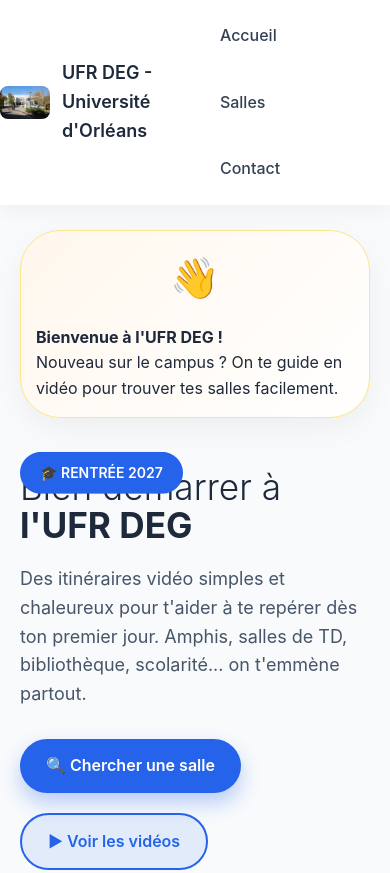
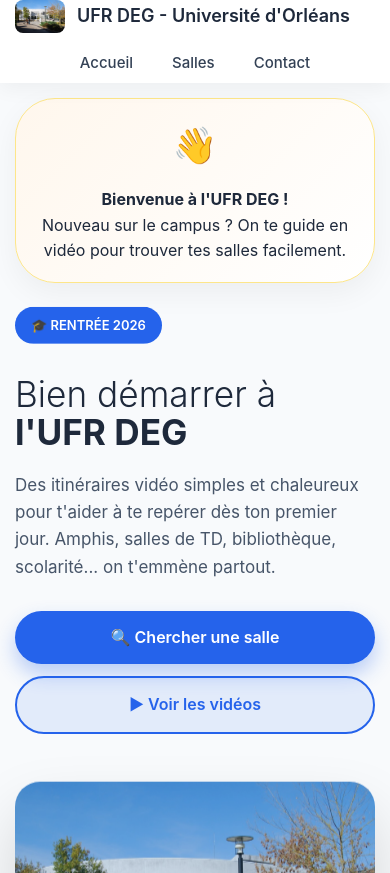
Before and after one commit to Aya2712/strategi, a plain HTML site: page index.html in a window 390 px wide. Shown: the top 873 px of the page. Drawn offline with Linux system fonts and the light colour scheme.

Commit message:
Update index.html

```diff
--- a/index.html
+++ b/index.html
@@ -2,7 +2,7 @@
 <html lang="fr">
 <head>
 <meta charset="UTF-8">
-<meta name="viewport" content="width=device-width, initial-scale=1.0">
+<meta name="viewport" content="width=device-width, initial-scale=1.0, maximum-scale=1.5, user-scalable=yes">
 <title>UFR DEG — Université d'Orléans</title>
 <style>
 /* ===== RESET ===== */
@@ -37,6 +37,8 @@ header{
   align-items:center;
   justify-content:space-between;
   padding:15px 0;
+  flex-wrap:wrap;
+  gap:10px;
 }
 
 .logo{
@@ -45,11 +47,13 @@ header{
   gap:12px;
   font-weight:600;
   font-size:18px;
+  min-width:fit-content;
 }
 
 .logo img{
   width:50px;
   border-radius:8px;
+  flex-shrink:0;
 }
 
 .nav-links{
@@ -111,10 +115,10 @@ header{
   font-size:14px;
   font-weight:600;
   margin-bottom:20px;
-  position:absolute;
-  top:-10px;
-  left:0;
+  position:static; /* Changé de absolute à static pour éviter chevauchement */
   animation:floatBadge 3s ease-in-out infinite;
+  width:fit-content;
+  margin-bottom:25px;
 }
 
 @keyframes floatBadge{
@@ -126,6 +130,7 @@ header{
   font-size:clamp(2.5rem,6vw,4rem);
   margin-bottom:20px;
   line-height:1.1;
+  margin-top:10px; /* Ajout d'un petit espace */
 }
 
 .hero p{
@@ -147,6 +152,8 @@ header{
   text-decoration:none;
   font-weight:600;
   transition:.3s;
+  display:inline-block;
+  text-align:center;
 }
 
 .btn-primary{
@@ -285,10 +292,136 @@ footer{
   .hero-image{height:400px;}
 }
 
-@media(max-width:500px){
-  .hero-image{height:300px;}
-  .welcome{flex-direction:column; gap:15px; padding:15px;}
-  .hero h1{font-size:2.2rem;}
+/* AMÉLIORATIONS SPÉCIFIQUES POUR MOBILE */
+@media(max-width:600px){
+  .container{padding:0 15px;}
+
+  .nav{
+    flex-direction:column;
+    align-items:flex-start;
+  }
+
+  .nav-links{
+    width:100%;
+    justify-content:center;
+    gap:15px;
+  }
+
+  .nav-links a{
+    font-size:15px;
+    padding:8px 12px;
+  }
+
+  .hero{
+    margin-top:30px;
+  }
+
+  .hero-left{
+    padding:0;
+  }
+
+  .hero h1{
+    font-size:2.2rem;
+    margin-top:5px;
+  }
+
+  .hero p{
+    font-size:17px;
+  }
+
+  .badge{
+    font-size:13px;
+    padding:8px 16px;
+    margin-bottom:20px;
+    position:relative;
+    top:0;
+  }
+
+  .buttons{
+    flex-direction:column;
+    gap:12px;
+  }
+
+  .btn{
+    width:100%;
+    padding:14px 20px;
+  }
+
+  .welcome{
+    flex-direction:column;
+    gap:12px;
+    padding:18px 15px;
+    text-align:center;
+    margin-top:15px;
+  }
+
+  .welcome span{
+    font-size:36px;
+  }
+
+  .hero-image{
+    height:280px;
+    margin-top:10px;
+  }
+
+  .testimonial{
+    padding:25px;
+    margin:40px 0;
+  }
+
+  .testimonial-quote{
+    max-width:100%;
+    font-size:1.1rem;
+  }
+
+  .section h2{
+    font-size:28px;
+    margin-bottom:35px;
+  }
+
+  .card{
+    padding:20px;
+  }
+
+  footer{
+    margin-top:60px;
+    padding:30px 15px;
+    font-size:14px;
+  }
+}
+
+/* POUR TRÈS PETITS ÉCRANS */
+@media(max-width:380px){
+  .hero h1{
+    font-size:1.9rem;
+  }
+
+  .nav-links{
+    gap:8px;
+  }
+
+  .nav-links a{
+    font-size:14px;
+    padding:6px 8px;
+  }
+
+  .logo{
+    font-size:16px;
+    gap:8px;
+  }
+
+  .logo img{
+    width:40px;
+  }
+
+  .badge{
+    font-size:12px;
+    padding:7px 14px;
+  }
+
+  .hero-image{
+    height:220px;
+  }
 }
 
 </style>
@@ -302,9 +435,9 @@ footer{
       <span>UFR DEG - Université d'Orléans</span>
     </div>
     <div class="nav-links">
-      <a href="#">Accueil</a>
+      <a href="index.html">Accueil</a>
       <a href="batiments.html">Salles</a>
-      <a href="#">Contact</a>
+      <a href="contact.html">Contact</a>
     </div>
   </div>
 </header>
@@ -322,7 +455,7 @@ footer{
   <!-- HERO -->
   <section class="hero">
     <div class="hero-left">
-      <div class="badge">🎓 RENTRÉE 2027</div>
+      <div class="badge">🎓 RENTRÉE 2026</div>
       <h1><span style="font-weight:300;">Bien démarrer à</span> l'UFR DEG</h1>
       <p>Des itinéraires vidéo simples et chaleureux pour t'aider à te repérer dès ton premier jour. Amphis, salles de TD, bibliothèque, scolarité... on t'emmène partout.</p>
       <div class="buttons">
```
